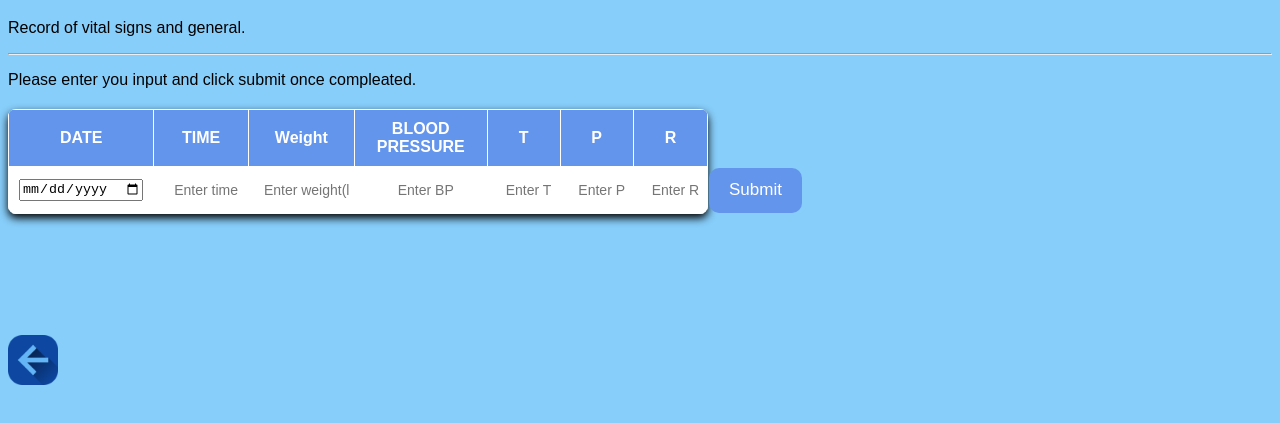
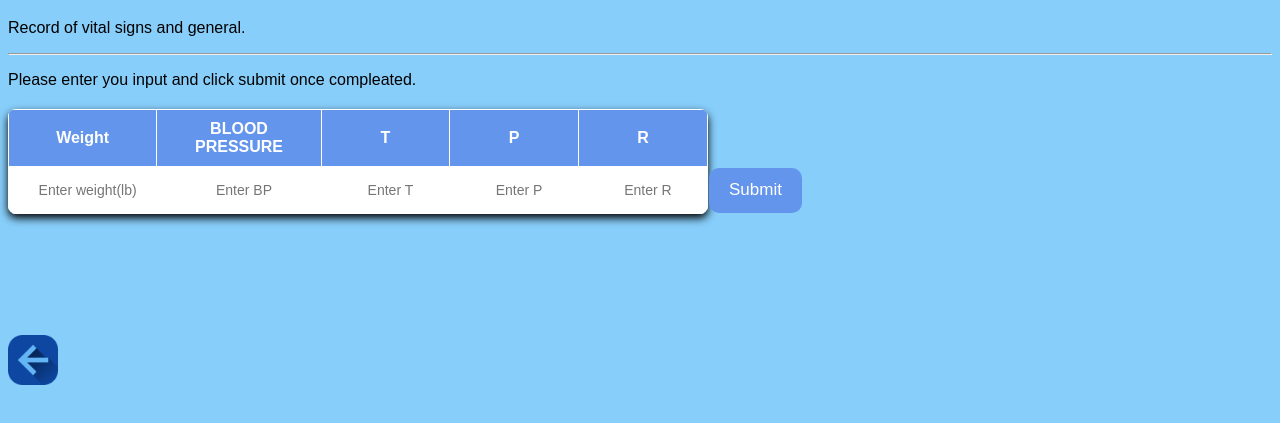
Before and after one commit to Involentary-Pterodacyl/health-assisting, a website built with webpack: page front end/Vital Signs.html in a window 1280 px wide. Shown: the part 61-484 px from the top of the page. Built offline with nearby package versions, Linux system fonts and the light colour scheme.

Commit message:
vitals page ajustment

```diff
--- a/front end/Vital Signs.html
+++ b/front end/Vital Signs.html
@@ -16,8 +16,6 @@
     <table id="VitalTable">
       <thead>
       <tr>
-        <th>DATE</th>
-        <th>TIME</th>
         <th>Weight</th>
         <th>BLOOD PRESSURE</th>
         <th>T</th>
@@ -27,8 +25,6 @@
       </thead>
       <tbody>
       <tr>
-        <td><input type="date" id="date" placeholder="Enter date" required></td>
-        <td><input type="text"  placeholder="Enter time" required></td>
         <td><input type="text" class ="weight" placeholder="Enter weight(lb)" required></td>
         <td><input type="text" placeholder="Enter BP" required></td>
         <td><input type="text" placeholder="Enter T" required></td>
```
